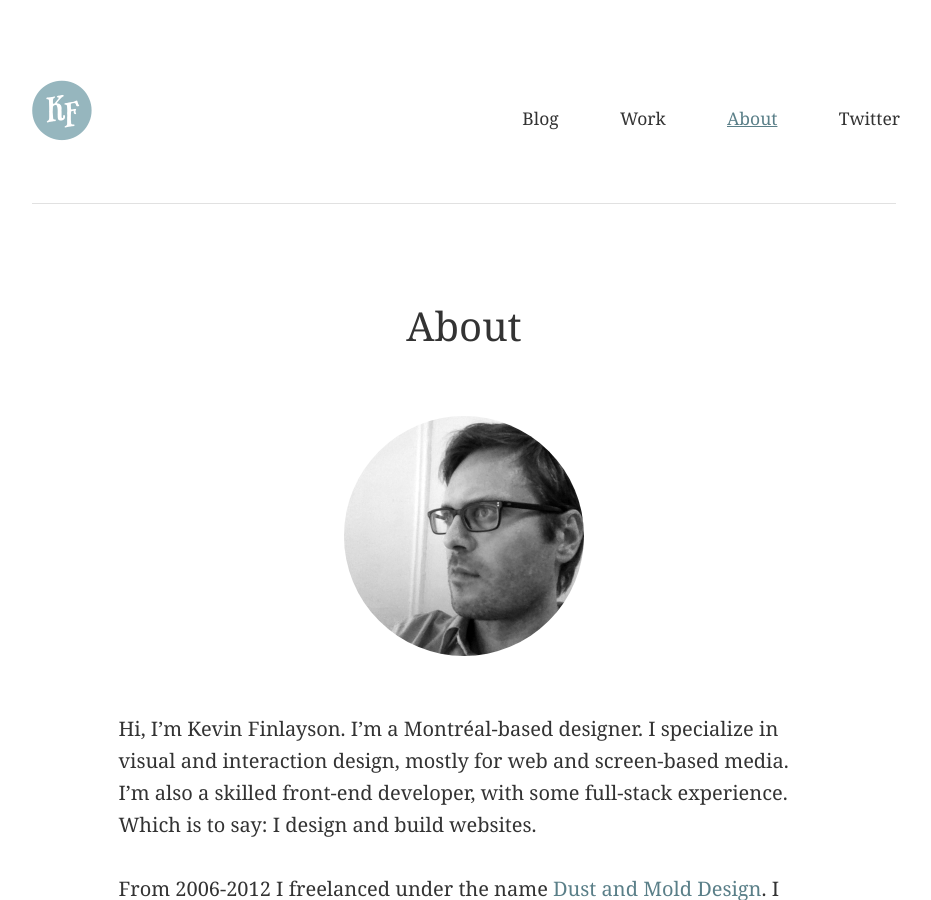
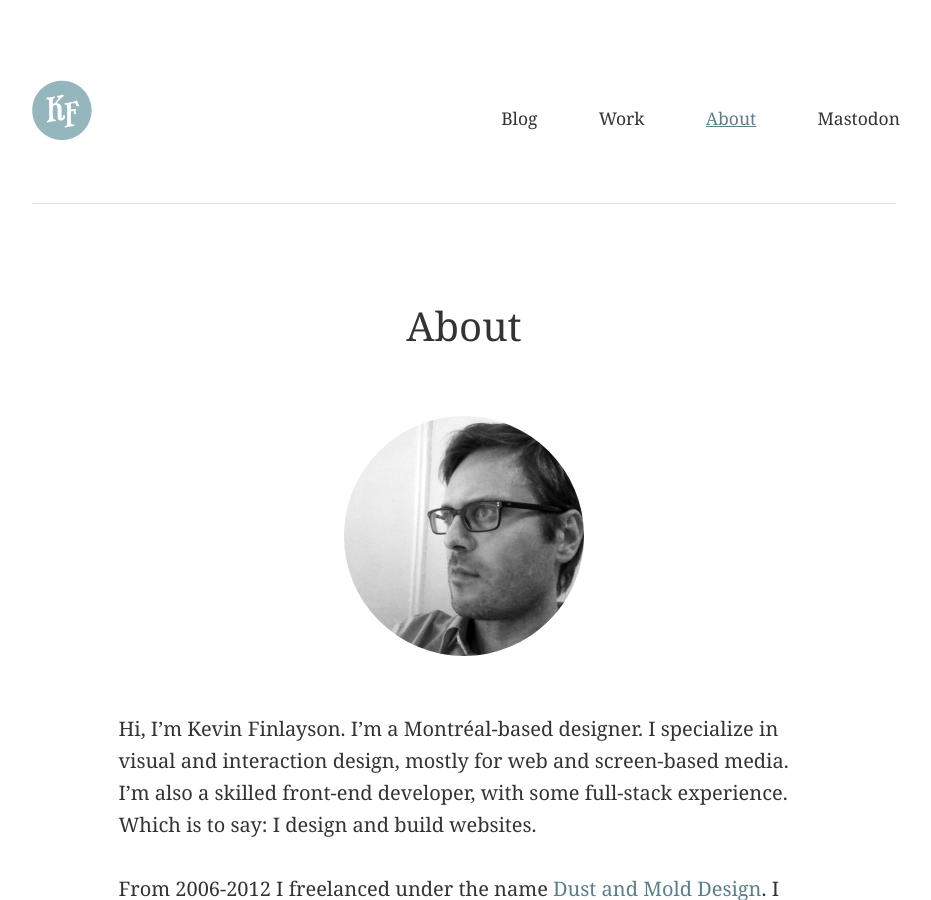
Before and after one commit to kevinfinlayson/kevinfinlayson.com, a Jekyll site: the page built from about.html, in a window 1280 px wide and 900 px high. Shown: the whole window, without its empty margins (176-1107 px from the left). Built offline with Jekyll 4.4.1, drawn with Linux system fonts in a browser that asks for light colours; nearby versions of some CDN libraries.

Commit message:
added mastodon to website

```diff
--- a/_includes/header.html
+++ b/_includes/header.html
@@ -6,7 +6,7 @@
    <a href="/" title="Blog" class="blog" rel="home">Blog</a>
    <a href="http://dustandmold.net" title="Work">Work</a>
    <a href="/about/" title="About" class="about">About</a>
-   <a href="http://twitter.com/kevinfinlayson" title="Twitter">Twitter</a>
+   <a rel="me" title="Mastodon" href="https://indieweb.social/@kevinfinlayson">Mastodon</a>
   </nav><!-- navigation -->
 
 </header><!-- end of banner -->
--- a/about.html
+++ b/about.html
@@ -26,7 +26,7 @@ title: About
 
       <p>Outside of design, I’m into running and fitness. On the weekends, my girlfriend and I like to cook, trying out new dishes and unfamiliar cuisines.</p>
 
-      <p>Follow me on <a href="http://twitter.com/kevinfinlayson"  title="Twitter">Twitter</a>, or check out some older works-in-progress over on <a href="http://dribbble.com/kevinfinlayson" title="Dribbble">Dribbble</a>.</p>
+      <p>Follow me on <a rel="me" title="Mastodon" href="https://indieweb.social/@kevinfinlayson">Mastodon</a> or <a href="http://twitter.com/kevinfinlayson"  title="Twitter">Twitter</a>, or check out some older works-in-progress over on <a href="http://dribbble.com/kevinfinlayson" title="Dribbble">Dribbble</a>.</p>
 
     </div><!-- article-content -->
   </article>
```
